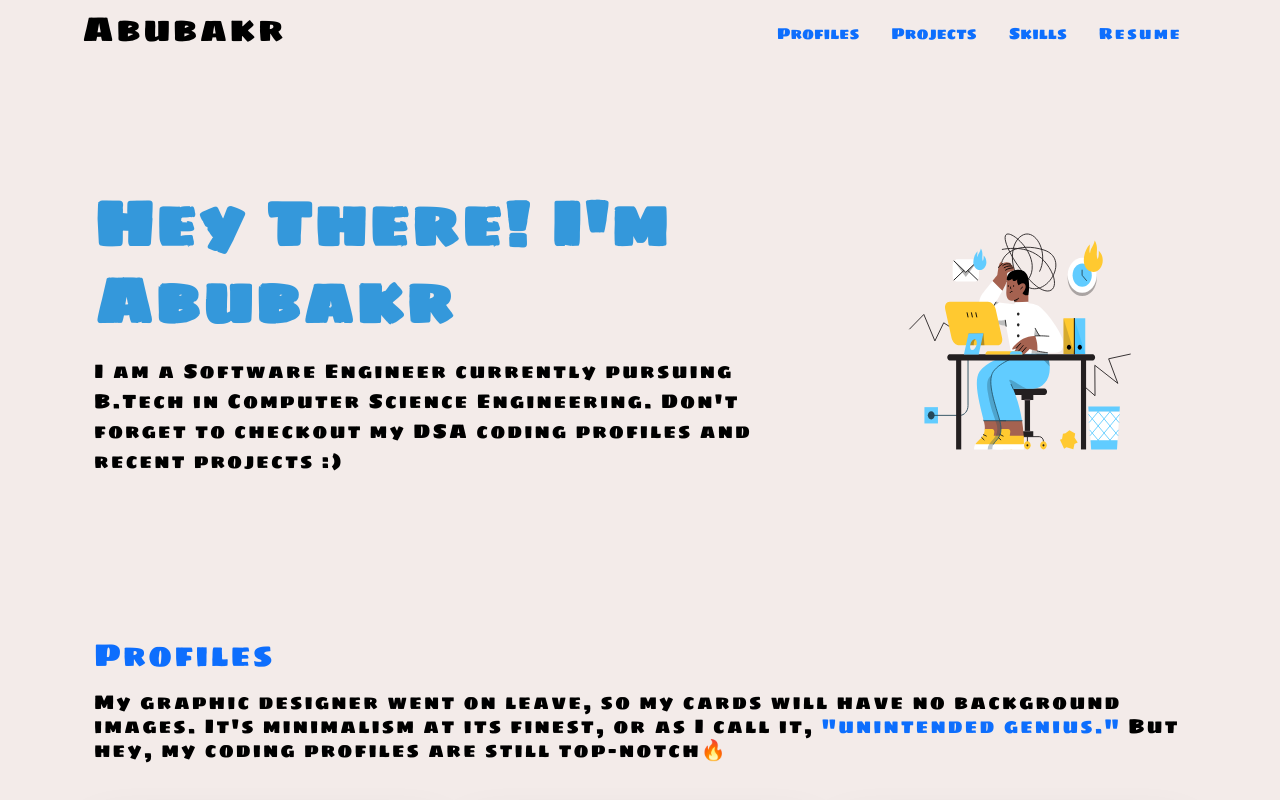
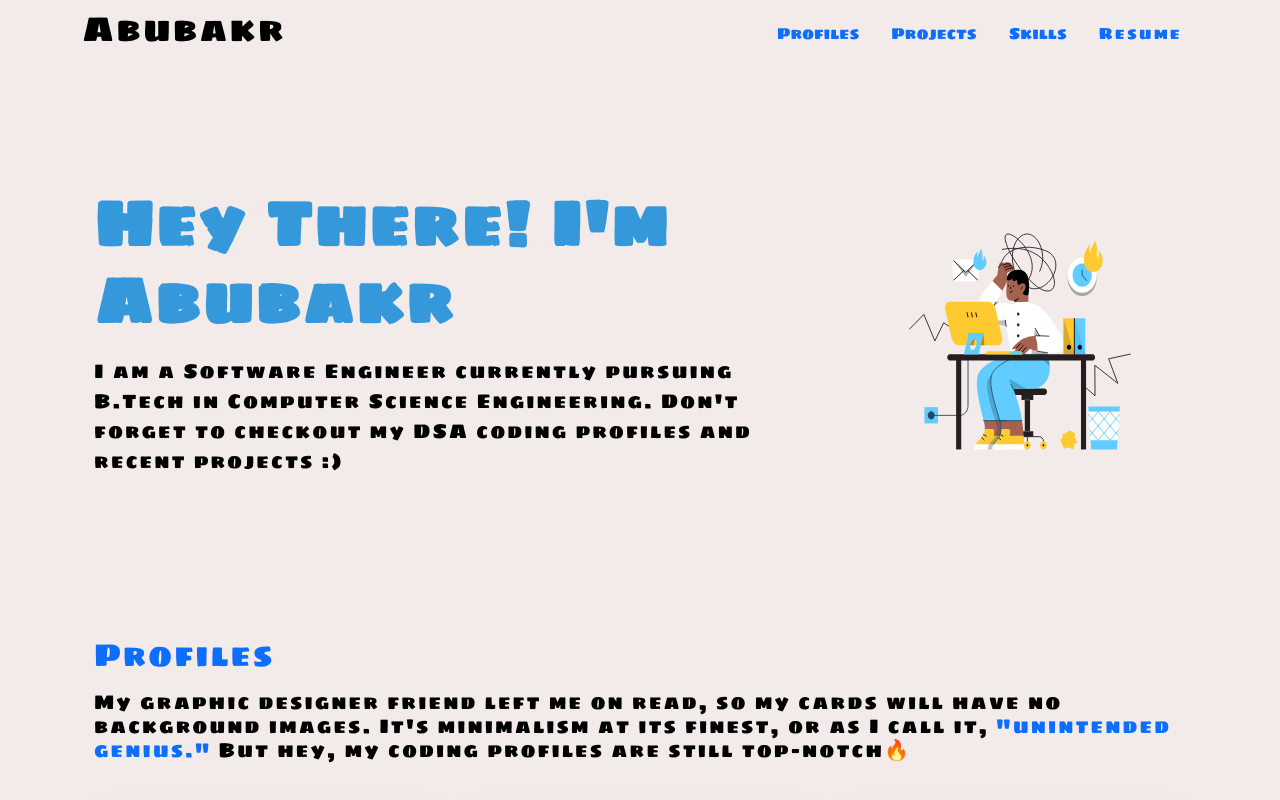
Before and after one commit to abubakr1934/Portfolio, a React (Vite) app: page / in a window 1280 px wide. Shown: the top 800 px of the page. Built offline with nearby package versions, Linux system fonts and the light colour scheme.

Commit message:
final final

```diff
--- a/src/componenets/CodingProfiles.jsx
+++ b/src/componenets/CodingProfiles.jsx
@@ -6,7 +6,7 @@ function CodingProfiles() {
   return (
     <div className="container px-4 py-5" id="custom-cards">
       <h2 className="pb-2  clr">Profiles</h2>
-      <h5 >My graphic designer went on leave, so my cards will have no background images. It's minimalism at its finest, or as I call it,<span style={{color:"#0d6efd"}}> "unintended genius."</span> But hey, my coding profiles are still top-notch🔥</h5>
+      <h5 >My graphic designer friend left me on read, so my cards will have no background images. It's minimalism at its finest, or as I call it,<span style={{color:"#0d6efd"}}> "unintended genius."</span> But hey, my coding profiles are still top-notch🔥</h5>
 
       <div className="row row-cols-1 row-cols-lg-3 align-items-stretch g-4 py-5">
         <div className="col">
```
